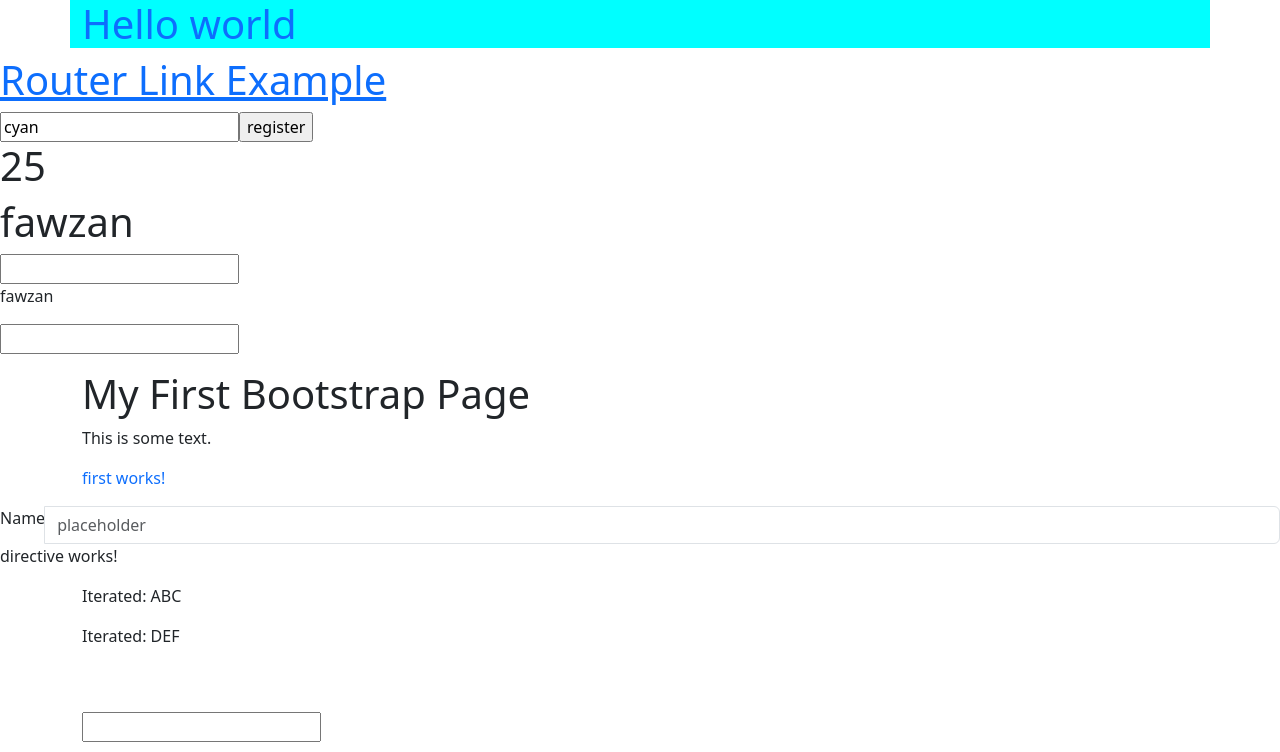
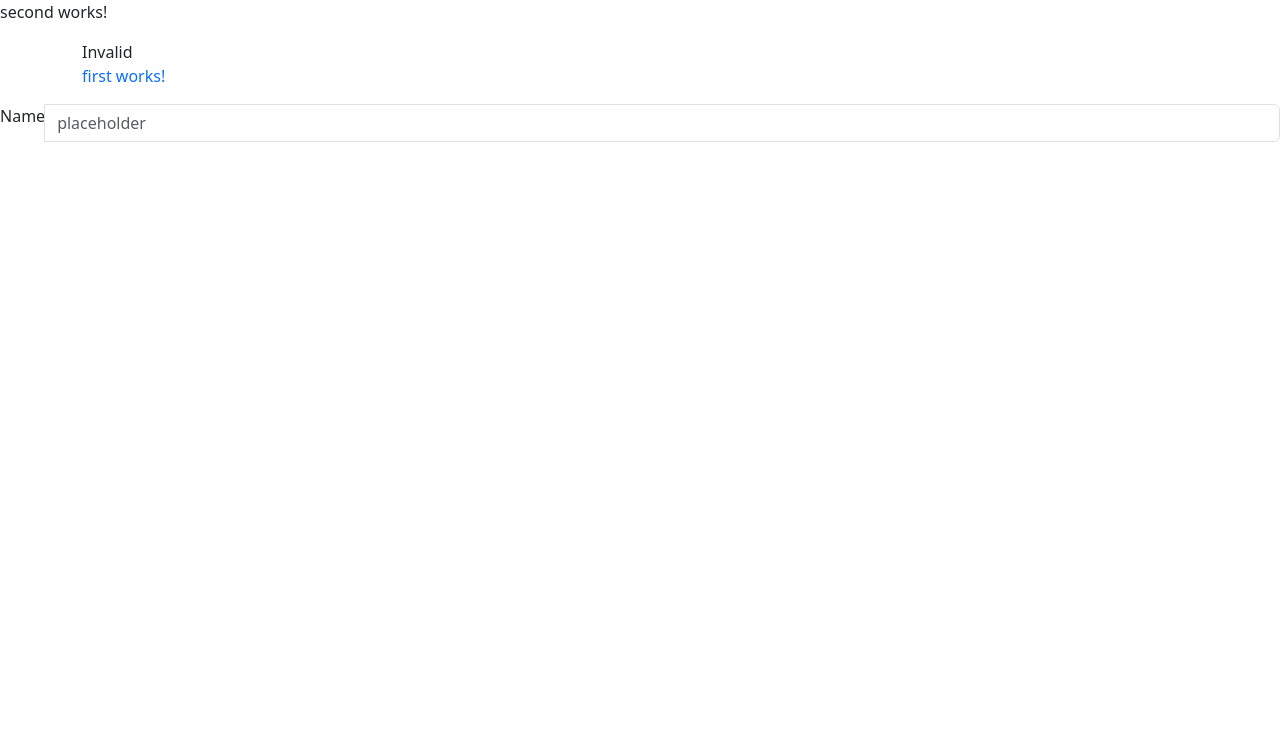
Before and after one commit to fawzanoachira/Angular-Tutorials, an Angular app in the folder angular-basics/: page /first in a window 1280 px wide. Shown: the top 752 px of the page. Built offline with nearby package versions, Linux system fonts and the light colour scheme.

Commit message:
switch case

```diff
--- a/angular-basics/src/app/app.component.html
+++ b/angular-basics/src/app/app.component.html
@@ -1,4 +1,4 @@
-<h1 [style.backgroundColor]="backgroundColor" class="container text-primary">Hello world</h1>
+<!-- <h1 [style.backgroundColor]="backgroundColor" class="container text-primary">Hello world</h1>
 <h1><a routerLink="first">Router Link Example</a></h1>
 <input type="text" [value]="backgroundColor" [placeholder]="placeHolder">
 <input type="submit" [value]="buttonName">
@@ -15,11 +15,13 @@
 <div class="container">
   <h1>My First Bootstrap Page</h1>
   <p>This is some text.</p>
-</div>
+</div> -->
 
+
+<app-second></app-second>
 <router-outlet></router-outlet>
 <!-- <app-first></app-first> -->
- <app-directive></app-directive>
+ <!-- <app-directive></app-directive> -->
 <!--
 Data Binding
     1. Interpolation
--- a/angular-basics/src/app/app.module.ts
+++ b/angular-basics/src/app/app.module.ts
@@ -6,12 +6,14 @@ import { AppComponent } from './app.component';
 import { FirstComponent } from './first/first.component';
 import { FormsModule } from '@angular/forms';
 import { DirectiveComponent } from './directive/directive.component';
+import { SecondComponent } from './second/second.component';
 
 @NgModule({
   declarations: [
     AppComponent,
     FirstComponent,
-    DirectiveComponent
+    DirectiveComponent,
+    SecondComponent
   ],
   imports: [
     BrowserModule,
--- /dev/null
+++ b/angular-basics/src/app/second/second.component.html
@@ -0,0 +1,12 @@
+<p>second works!</p>
+
+<div class="container" [ngSwitch]="case">
+    <div *ngSwitchCase="1">Monday</div>
+    <div *ngSwitchCase="2">Tuesday</div>
+    <div *ngSwitchCase="3">Wednesday</div>
+    <div *ngSwitchCase="4">Thursday</div>
+    <div *ngSwitchCase="5">Friday</div>
+    <div *ngSwitchCase="6">Saturday</div>
+    <div *ngSwitchCase="7">Sunday</div>
+    <div *ngSwitchDefault>Invalid</div>
+</div>
--- /dev/null
+++ b/angular-basics/src/app/second/second.component.ts
@@ -0,0 +1,10 @@
+import { Component } from '@angular/core';
+
+@Component({
+  selector: 'app-second',
+  templateUrl: './second.component.html',
+  styleUrls: ['./second.component.css']
+})
+export class SecondComponent {
+  public case:number = 10;
+}
```
Also changed, not shown: angular-basics/src/app/app-routing.module.ts (+11 -1 lines), angular-basics/src/app/second/second.component.css (added), 1 other file (tests, documents, lock files or other folders).
